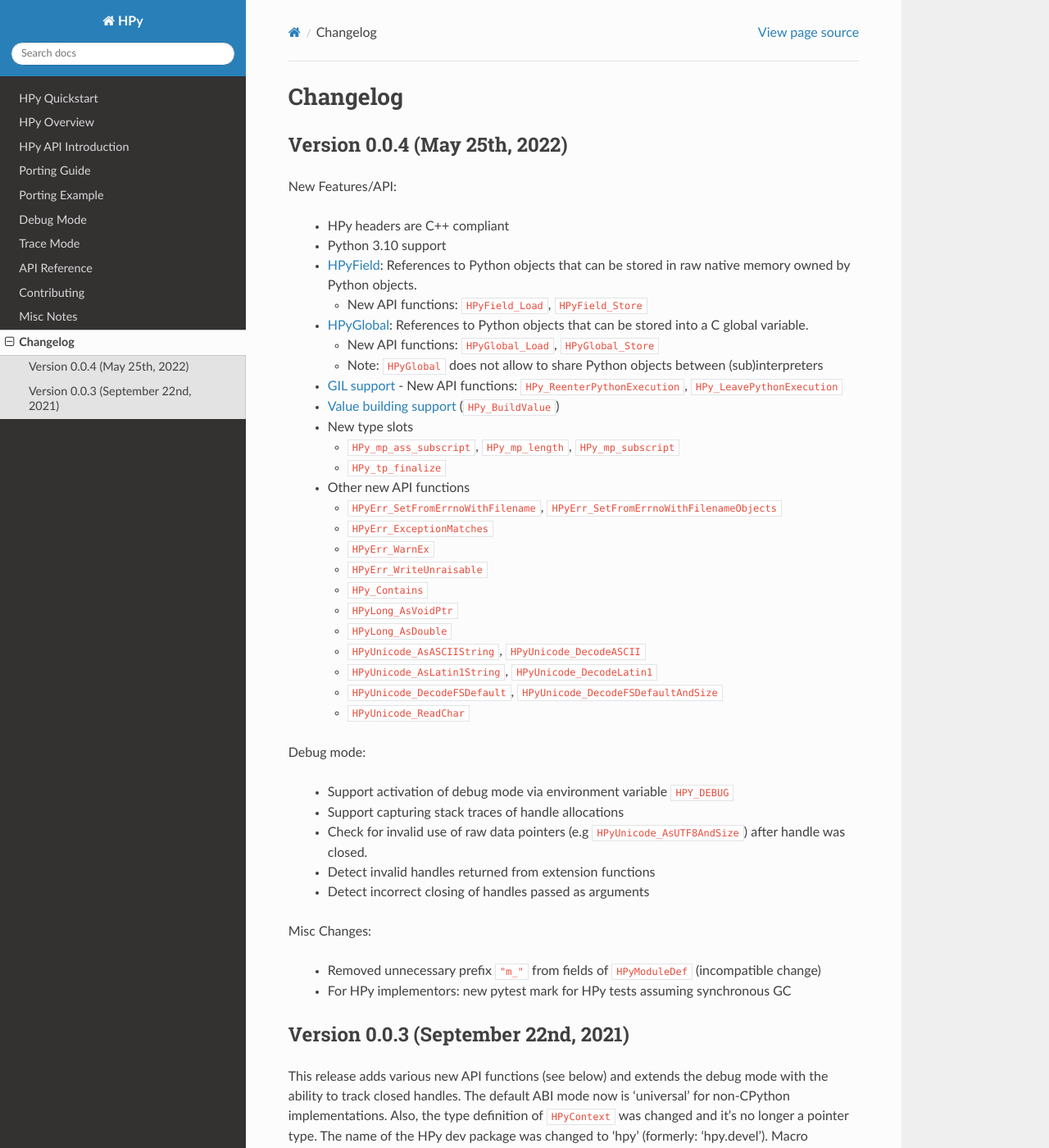
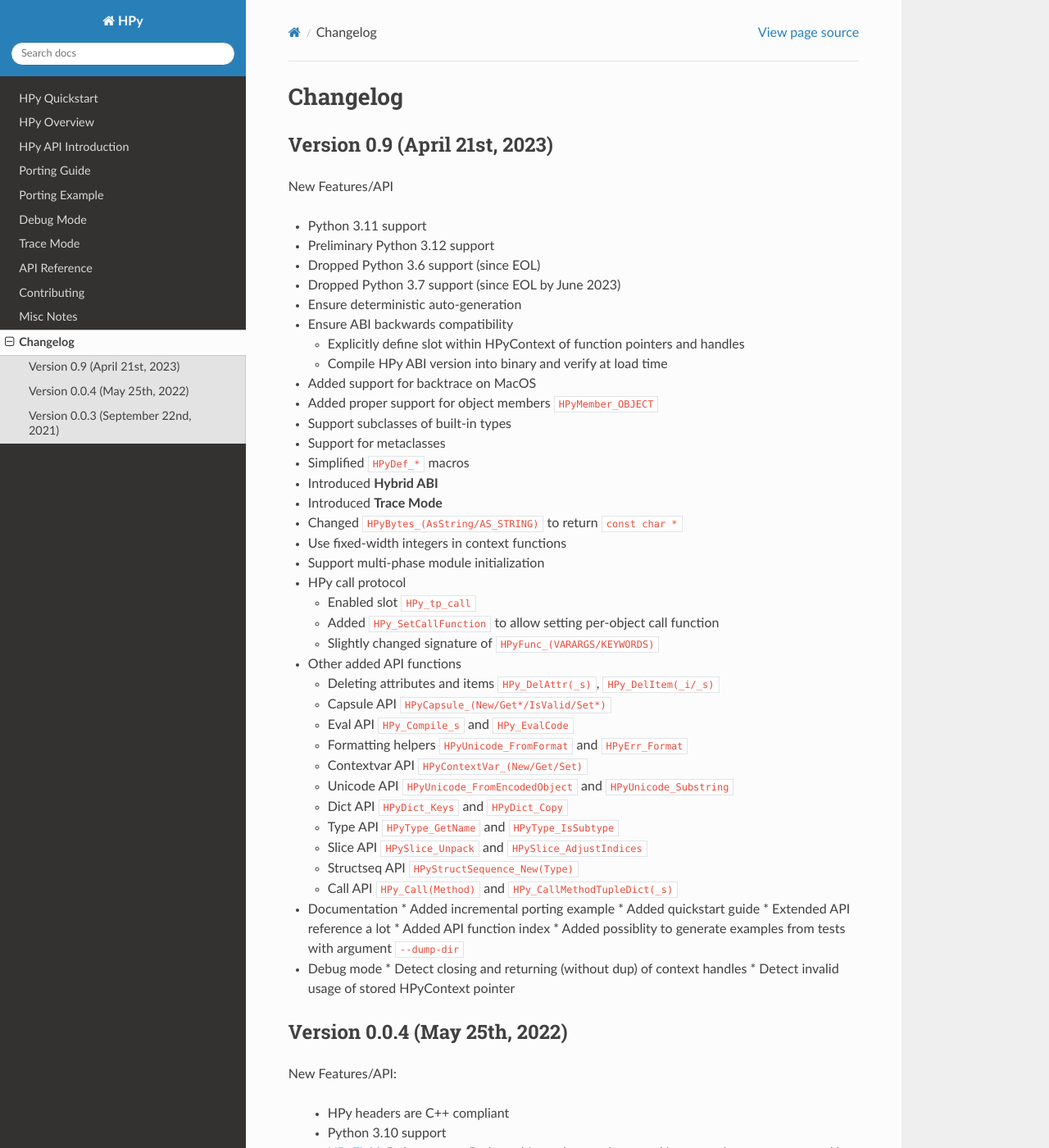
Before and after one commit to hpyproject/hpy, a Sphinx documentation site: the page built from docs/changelog.rst, in a window 1280 px wide and 1400 px high. Shown: the whole window at 82% size. Built offline with Sphinx 7.4.7 and the Read the Docs theme 2.0.0, drawn with Linux system fonts in a browser that asks for light colours.

Commit message:
Write changelog for 0.9

```diff
--- a/docs/changelog.rst
+++ b/docs/changelog.rst
@@ -1,5 +1,60 @@
 Changelog
 =========
+
+Version 0.9 (April 21st, 2023)
+------------------------------
+
+New Features/API
+
+* Python 3.11 support
+* Preliminary Python 3.12 support
+* Dropped Python 3.6 support (since EOL)
+* Dropped Python 3.7 support (since EOL by June 2023)
+* Ensure deterministic auto-generation
+* Ensure ABI backwards compatibility
+
+  * Explicitly define slot within HPyContext of function pointers and handles
+  * Compile HPy ABI version into binary and verify at load time
+* Added support for backtrace on MacOS
+* Added proper support for object members ``HPyMember_OBJECT``
+* Support subclasses of built-in types
+* Support for metaclasses
+* Simplified ``HPyDef_*`` macros
+* Introduced **Hybrid ABI**
+* Introduced **Trace Mode**
+* Changed ``HPyBytes_(AsString/AS_STRING)`` to return ``const char *``
+* Use fixed-width integers in context functions
+* Support multi-phase module initialization
+* HPy call protocol
+
+  * Enabled slot ``HPy_tp_call``
+  * Added ``HPy_SetCallFunction`` to allow setting per-object call function
+  * Slightly changed signature of ``HPyFunc_(VARARGS/KEYWORDS)``
+* Other added API functions
+
+  * Deleting attributes and items ``HPy_DelAttr(_s)``, ``HPy_DelItem(_i/_s)``
+  * Capsule API ``HPyCapsule_(New/Get*/IsValid/Set*)``
+  * Eval API ``HPy_Compile_s`` and ``HPy_EvalCode``
+  * Formatting helpers ``HPyUnicode_FromFormat`` and ``HPyErr_Format``
+  * Contextvar API ``HPyContextVar_(New/Get/Set)``
+  * Unicode API ``HPyUnicode_FromEncodedObject`` and ``HPyUnicode_Substring``
+  * Dict API ``HPyDict_Keys`` and ``HPyDict_Copy``
+  * Type API ``HPyType_GetName`` and ``HPyType_IsSubtype``
+  * Slice API ``HPySlice_Unpack`` and ``HPySlice_AdjustIndices``
+  * Structseq API ``HPyStructSequence_New(Type)``
+  * Call API ``HPy_Call(Method)`` and ``HPy_CallMethodTupleDict(_s)``
+
+* Documentation
+  * Added incremental porting example
+  * Added quickstart guide
+  * Extended API reference a lot
+  * Added API function index
+  * Added possiblity to generate examples from tests with argument ``--dump-dir``
+* Debug mode
+  * Detect closing and returning (without dup) of context handles
+  * Detect invalid usage of stored HPyContext pointer
+
+
 
 Version 0.0.4 (May 25th, 2022)
 ------------------------------
```
